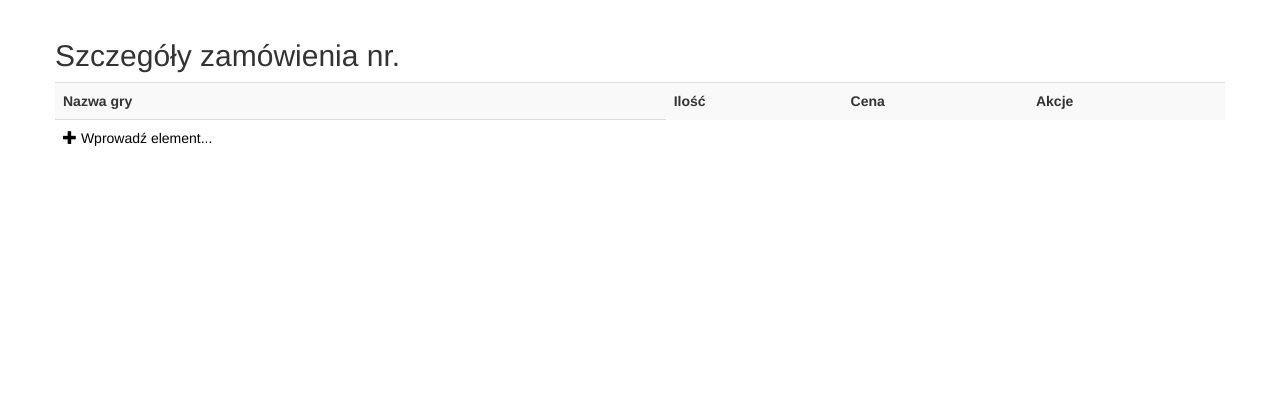
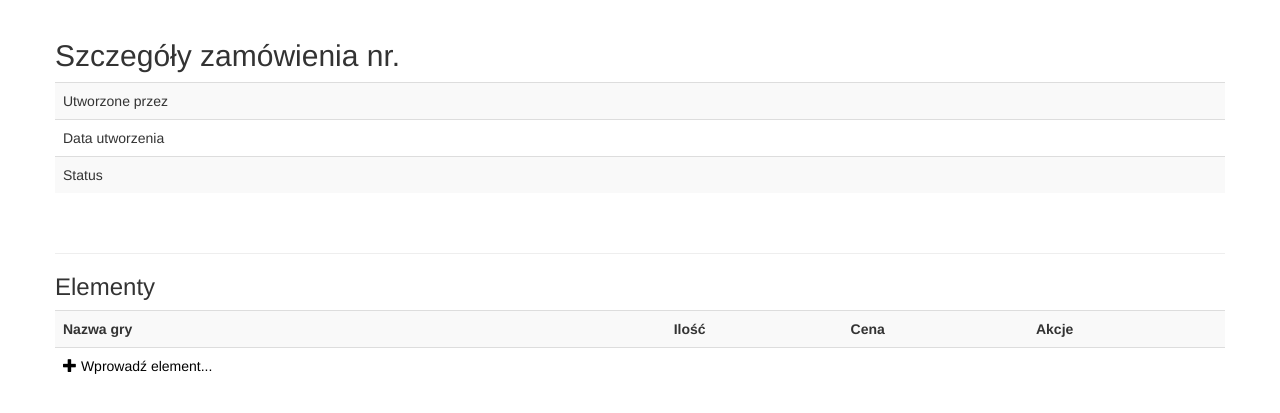
Before and after one commit to bartoszpogoda/board-games-shop-rental, a Spring app: template webapp-project/src/main/resources/templates/externalOrderDetails.html in a window 1280 px wide. Shown: the part 51-464 px from the top of the page. Run offline with Thymeleaf, Linux system fonts and the light colour scheme; the template is opened without the code that fills it, so the values that code supplies are empty; some of the project's set-up classes (security, data sources, template engines, error pages and the like) are left out, and stand-ins take their place.

Commit message:
before refactor

```diff
--- a/webapp-project/java/bgshoprental/service/external/impl/ExternalOrderServiceImpl.java
+++ b/webapp-project/java/bgshoprental/service/external/impl/ExternalOrderServiceImpl.java
@@ -8,7 +8,6 @@
 import bgshoprental.entity.ExternalOrder;
 import bgshoprental.entity.ExternalOrderElement;
 import bgshoprental.entity.ExternalOrderStatus;
-import bgshoprental.repository.ExternalOrderElementRepository;
 import bgshoprental.repository.ExternalOrderRepository;
 import bgshoprental.service.external.ExternalOrderService;
 
@@ -17,8 +16,6 @@
 
 	@Autowired
 	private ExternalOrderRepository externalOrderRepository;
-	@Autowired
-	private ExternalOrderElementRepository externalOrderElementRepository;
 
 
 	@Override
--- a/webapp-project/src/main/resources/templates/externalOrderDetails.html
+++ b/webapp-project/src/main/resources/templates/externalOrderDetails.html
@@ -23,6 +23,32 @@
 					th:attr="data-external-order-id=${externalOrder.id}">
 					Szczegóły zamówienia nr. <span th:text="${externalOrder.id}">X</span>
 				</h2>
+
+				<table class="table table-striped">
+					<tr>
+						<td>Utworzone przez</td>
+						<td
+							th:text="${externalOrder.createdBy.firstName + ' ' + externalOrder.createdBy.lastName}">---</td>
+					</tr>
+					<tr>
+						<td>Data utworzenia</td>
+						<td
+							th:text="${#calendars.format(externalOrder.creationDate, 'dd MMM yyyy')}">Data
+							utworzenia</td>
+					</tr>
+					<tr>
+						<td>Status</td>
+						<td th:text="${externalOrder.status.polishTranslation}">Status</td>
+					</tr>
+				</table>
+				<div class="btn-group" role="group" aria-label="...">
+				  <button th:if="${externalOrder.status == T(bgshoprental.entity.ExternalOrderStatus).CREATED}" type="button" class="btn btn-default">Ustaw jako zrealizowane</button>
+				  <button th:if="${externalOrder.status == T(bgshoprental.entity.ExternalOrderStatus).CREATED}" type="button" class="btn btn-default">Ustaw jako anulowane</button>
+				</div>
+
+				<hr />
+
+				<h3>Elementy</h3>
 				<table class="table table-striped">
 					<tr>
 						<th>Nazwa gry</th>
@@ -36,8 +62,9 @@
 						<td th:text="${element.price}">Cena</td>
 
 						<td><button th:attr="data-id=${iter.index}"
-							class="btn btn-default btn-xs removeElement" aria-label="Usuń wpis"> <span
-								class="glyphicon glyphicon-remove" aria-hidden="true"></span>
+								class="btn btn-default btn-xs removeElement"
+								aria-label="Usuń wpis">
+								<span class="glyphicon glyphicon-remove" aria-hidden="true"></span>
 							</button></td>
 					</tr>
 					<tr>
@@ -45,6 +72,9 @@
 							th:href="@{/zarzadzanie/dostawcy/zamowienia/elementy/{externalOrderId}/dodaj(externalOrderId=${externalOrder.id})}"><span
 								class="glyphicon glyphicon-plus" aria-hidden="true"></span>
 								Wprowadź element...</a></td>
+								<td></td>
+								<td></td>
+								<td></td>
 					</tr>
 				</table>
 
@@ -58,11 +88,13 @@
 	var obj = {};
 	obj.header = header;
 
-	$('.removeElement').click(function() {
+	$('.removeElement').click(
+			function() {
 
 				$.ajax({
 					url : "/zarzadzanie/dostawcy/zamowienia/elementy/"
-					+ $('.orderDetails').data('external-order-id') + "/skasuj/" + $(this).data('id'),
+							+ $('.orderDetails').data('external-order-id')
+							+ "/skasuj/" + $(this).data('id'),
 					type : 'DELETE',
 					headers : {
 						'X-CSRF-TOKEN' : token
@@ -72,6 +104,5 @@
 				$(this).parents('tr').remove();
 
 			});
-
 </script>
 </html>
```
Lines whose indentation alone changed are shown as unchanged.
